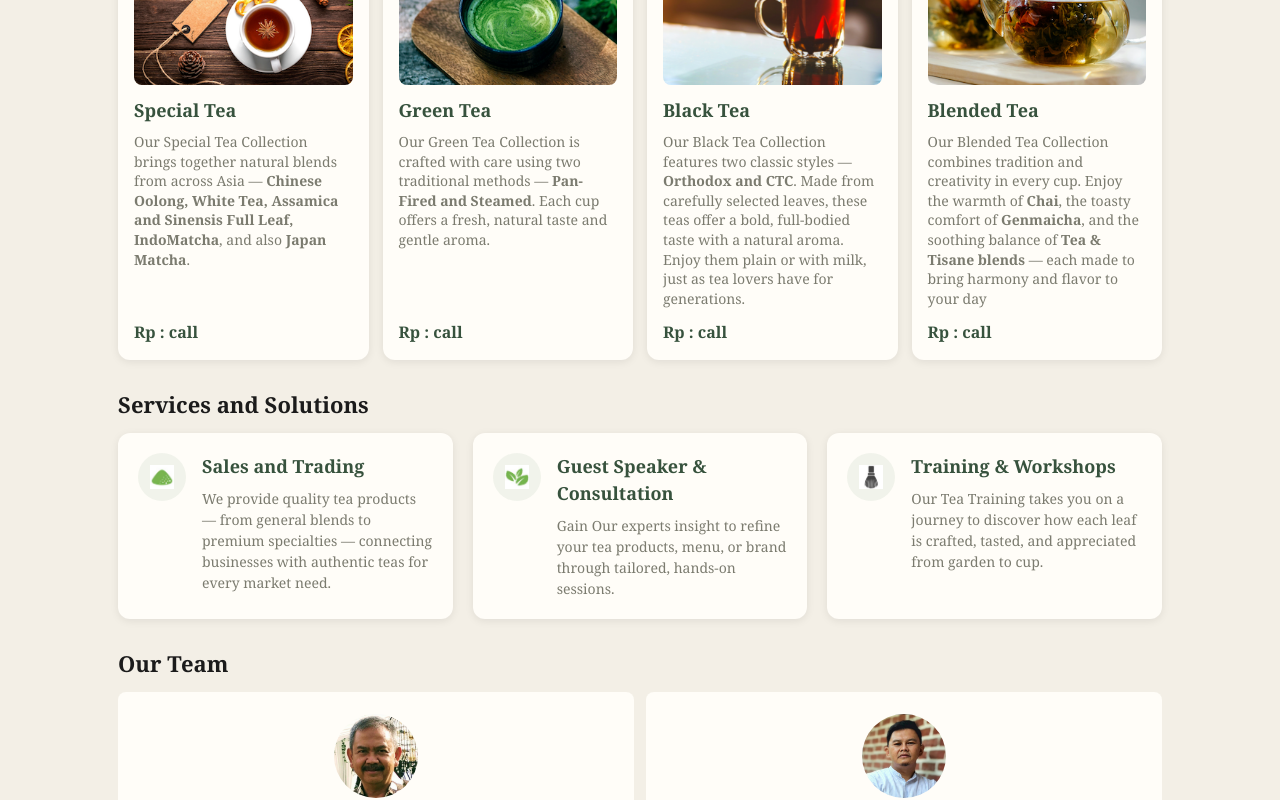
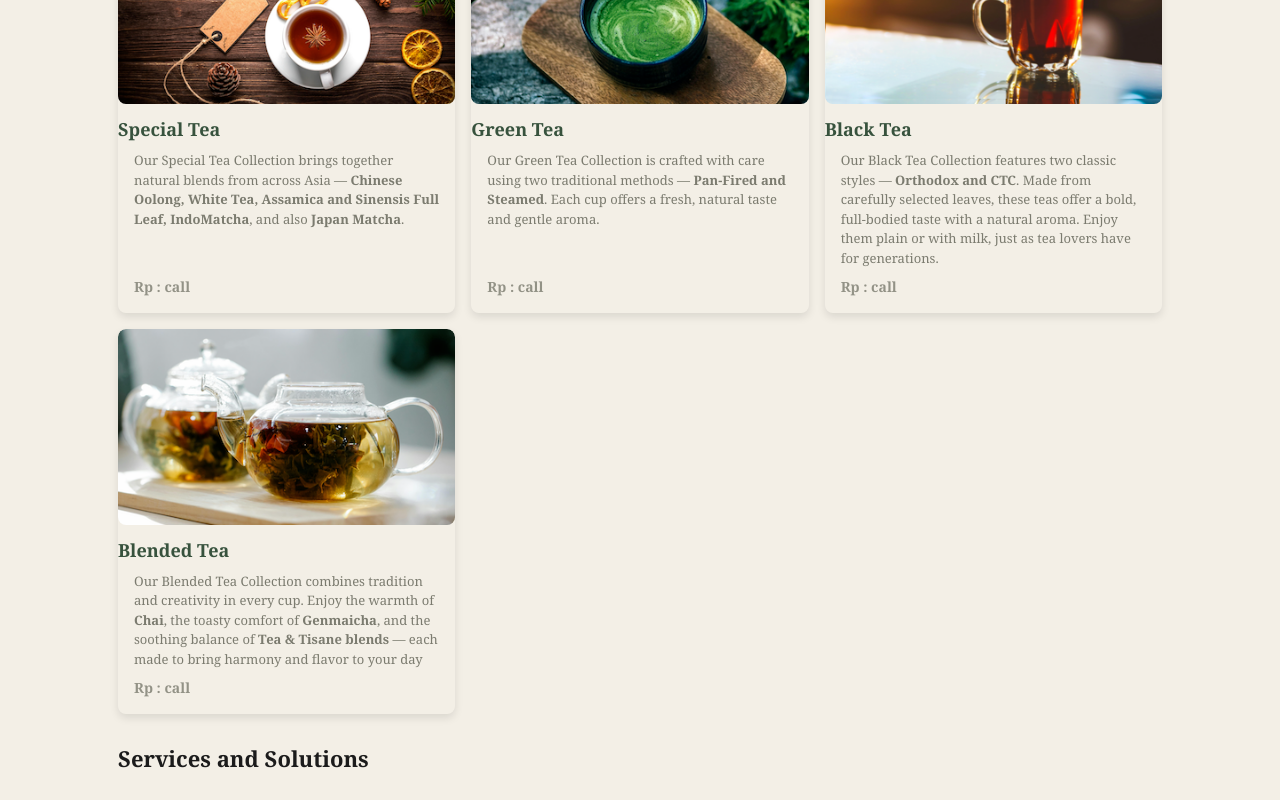
Before and after one commit to ari-fikri/dunses-homepage, a React (Vite) app: page / in a window 1280 px wide. Shown: the part 700-1500 px from the top of the page. Built offline with nearby package versions, Linux system fonts and the light colour scheme.

Commit message:
Change font color in the message content so it will be visible.

```diff
--- a/src/App.css
+++ b/src/App.css
@@ -199,24 +199,23 @@ section {
 }
 
 .products {
-  display: flex;
-  gap: 14px;
+  display: grid;
+  grid-template-columns: repeat(auto-fit, minmax(250px, 1fr));
+  gap: 16px;
 }
 
 .card {
-  background: var(--card);
-  padding: 16px;
-  border-radius: 12px;
-  flex: 1;
-  box-shadow: 0 2px 8px rgba(0,0,0,0.08);
+  background: var(--background-alt);
+  border-radius: 8px;
+  overflow: hidden;
+  box-shadow: 0 4px 8px rgba(0,0,0,0.1);
   display: flex;
   flex-direction: column;
-  text-align: left;
 }
 
 .card img {
   width: 100%;
-  height: 160px;
+  height: auto;
   object-fit: cover;
   border-radius: 8px;
   margin-bottom: 12px;
@@ -230,45 +229,28 @@ section {
 }
 
 .card p {
-  margin: 0 0 12px 0;
+  margin: 0 0 8px;
+  color: var(--muted);
+  font-size: 13px;
+  flex-grow: 1;
+  padding: 0 16px;
+}
+
+.price {
+  font-weight: bold;
   color: var(--muted);
   font-size: 14px;
-  line-height: 1.4;
-  flex-grow: 1;
+  opacity: 0.8;
+  padding: 0 16px 16px;
 }
 
 .card-footer {
-  display: flex;
-  justify-content: space-between;
-  align-items: center;
   margin-top: auto;
-}
-
-.price {
-  font-weight: 600;
-  color: var(--accent);
-  font-size: 16px;
-}
-
-.add-to-cart {
-  background: transparent;
-  border: 1px solid var(--muted);
-  border-radius: 4px;
-  padding: 6px 8px;
-  cursor: pointer;
-  color: var(--muted);
-  font-size: 14px;
-  transition: all 0.2s ease;
-}
-
-.add-to-cart:hover {
-  background: var(--accent);
-  border-color: var(--accent);
-  color: white;
 }
 
 /* Services */
 .services {
+  padding: 60px 0;
   display: flex;
   gap: 20px;
   margin-top: 12px;
@@ -376,6 +358,7 @@ section {
   border-radius: 6px;
   border: 1px solid #e6e2d9;
   background: white;
+  color: #1b1b1b; /* Add this line */
 }
 
 .submit {
```
